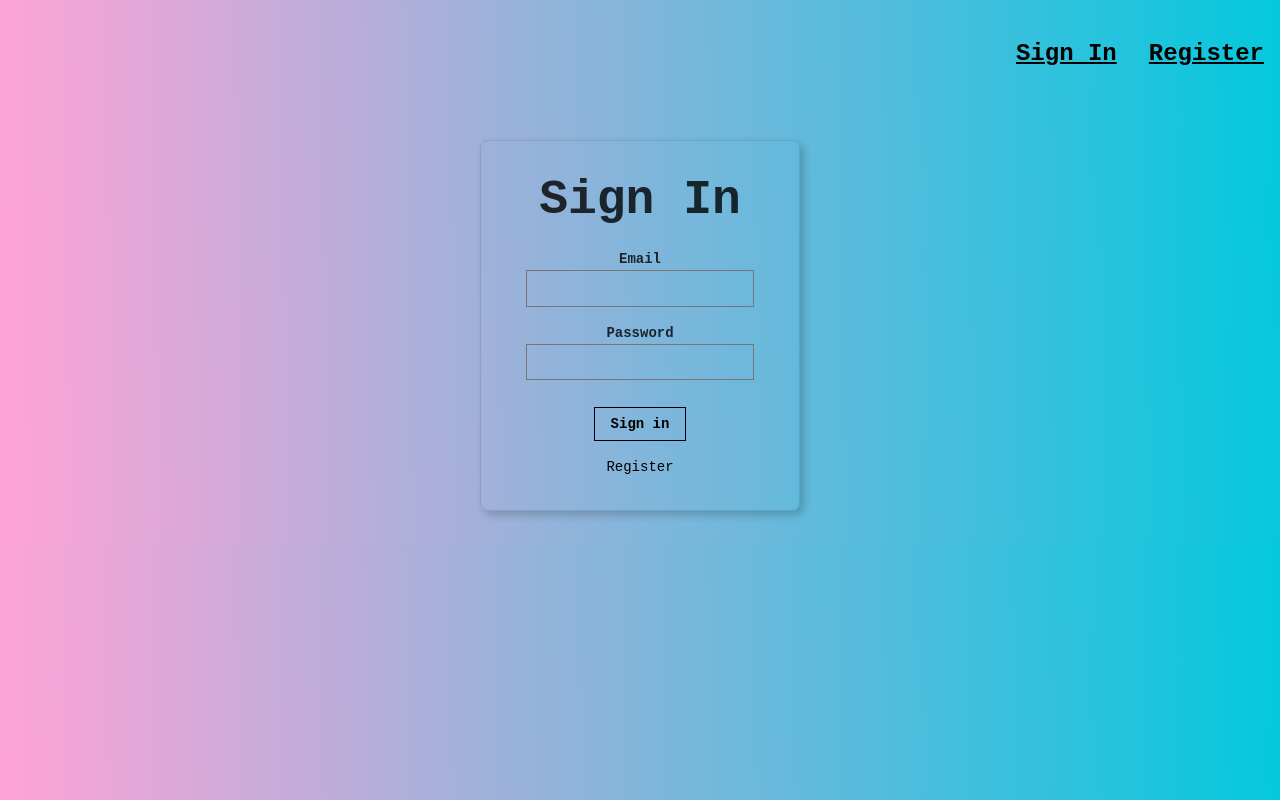
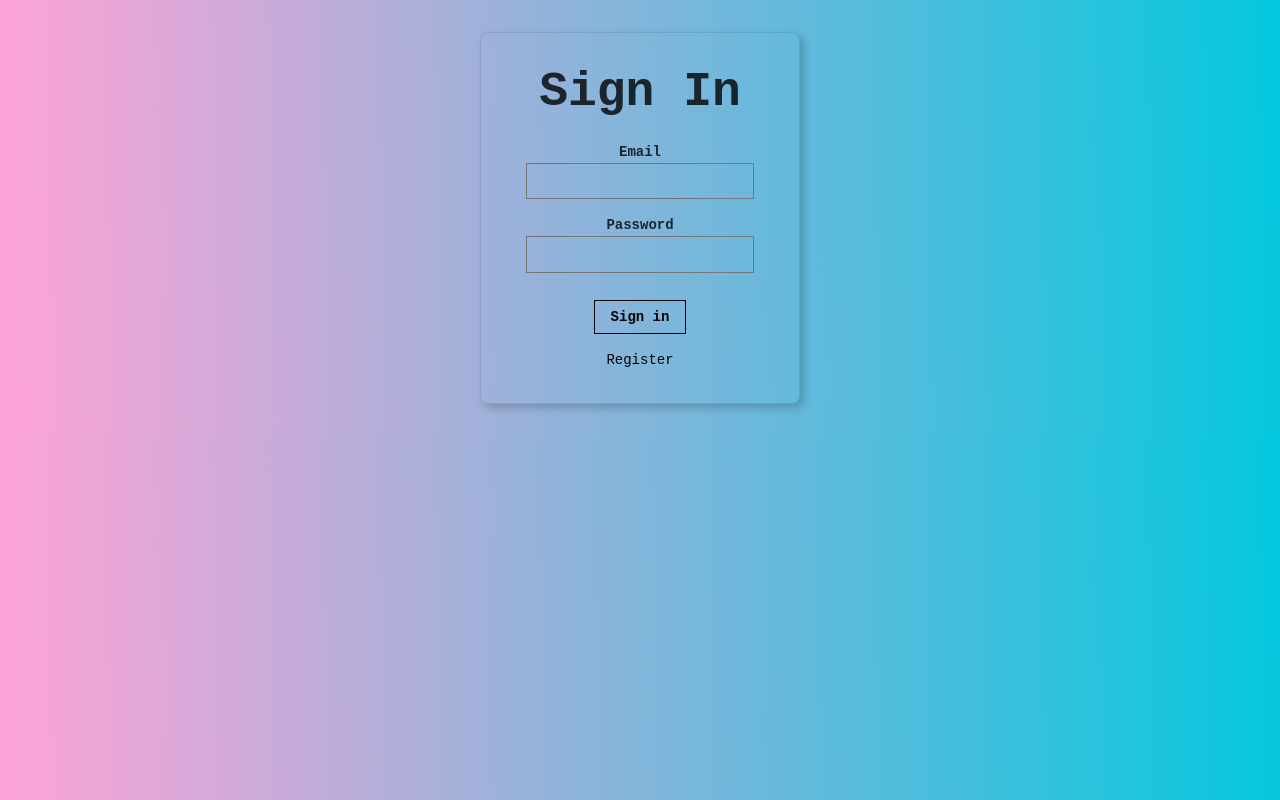
Before and after one commit to nk38104/face-finder, a React (Create React App) app in the folder client/: page / in a window 1280 px wide. Built offline with nearby package versions, Linux system fonts and the light colour scheme.

Commit message:
Ref: remove redundant singin and register links from singin page

```diff
--- a/client/src/components/Navigation/Navigation.js
+++ b/client/src/components/Navigation/Navigation.js
@@ -8,14 +8,8 @@ const Navigation = ({ onRouteChange, isSignedIn }) => {
                 <p onClick={() => onRouteChange("signin")} className="f3 b link dim black underline pa3 pointer">Sign Out</p>
             </nav>
         );
-    } else {
-        return (
-            <nav className="flex justify-end">
-                <p onClick={() => onRouteChange("signin")} className="f3 b link dim black underline pa3 pointer">Sign In</p>
-                <p onClick={() => onRouteChange("register")} className="f3 b link dim black underline pa3 pointer">Register</p>
-            </nav>
-        );
     }
+    return (<></>)
 }
 
 export default Navigation;
```
